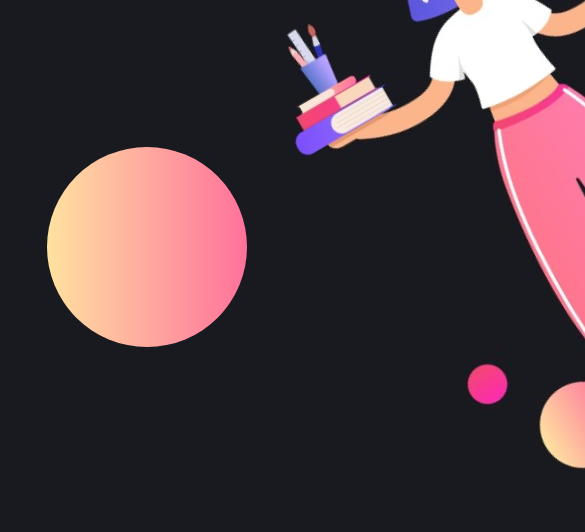
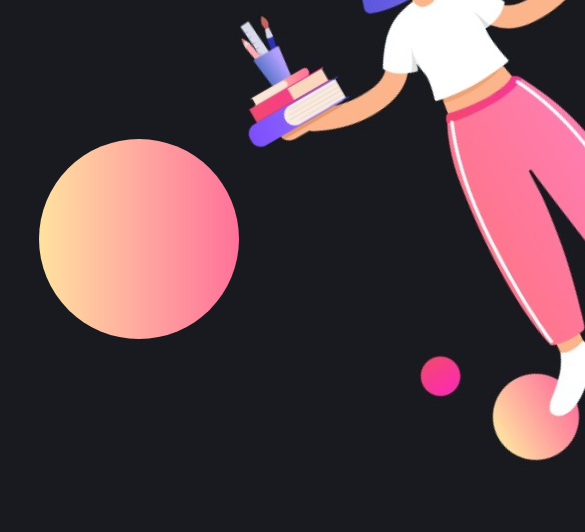
Before and after one commit to Diksha0416/Streak_on, a plain HTML site: page index.html in a window 390 px wide. Shown: the part 451-983 px from the top of the page, 585 px wide, since content can reach past the window. Drawn offline with Linux system fonts and the light colour scheme.

Commit message:
corrections

```diff
--- a/index.css
+++ b/index.css
@@ -1,7 +1,10 @@
 body{
+    margin: 0;          /* Remove default margin */
+    padding: 0;         /* Remove default padding */
+    width: 100%;        /* Full width of viewport */
+    height: 100%;       /* Full height of viewport */
     background: #181A20;
-    width:100%;
-    overflow:clip;
+    overflow: hidden;   /
 }
 .abcircle{
     position:relative;
@@ -154,7 +157,7 @@ img{
         width:300px;
     }
     img{
-        left:75%;
+        left:65%;
     }
 }
 @keyframes moveright {
--- a/start timer.js
+++ b/start timer.js
@@ -128,7 +128,7 @@ function timer(){
     let curtime = currenthrs * 3600 + currentmts * 60 + currentsec;
     let savetime = actime - curtime
     saveTimeSpent(savetime)
-    alert("Time’s up! Your "+ savehrs+" hrs,"+savemins+" mins and "+savesecs+" sec time is saved." )
+    alert("Time’s up! Your time is saved." )
     }
 
     proglength = currenthrs * 60*60 + currentmts*60+ currentsec;
@@ -168,7 +168,7 @@ function pausesave(){
     let curtime = currenthrs * 3600 + currentmts * 60 + currentsec;
     let savetime = actime - curtime
     saveTimeSpent(savetime)
-    alert("Your "+ savehrs+" hrs,"+savemins+" mins and "+savesecs+" sec time is saved." )
+    alert("Your time is saved." )
     hours.innerHTML = "00";
     minutes.innerHTML = "00";
     seconds.innerHTML = "00";
```
